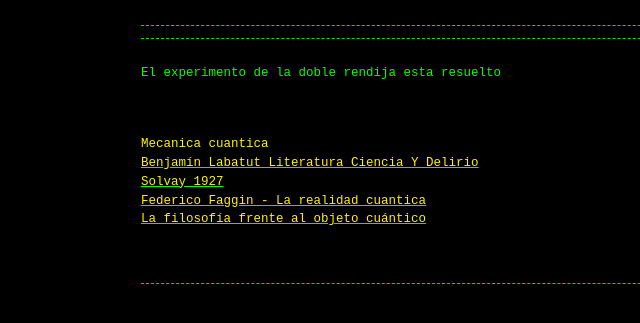
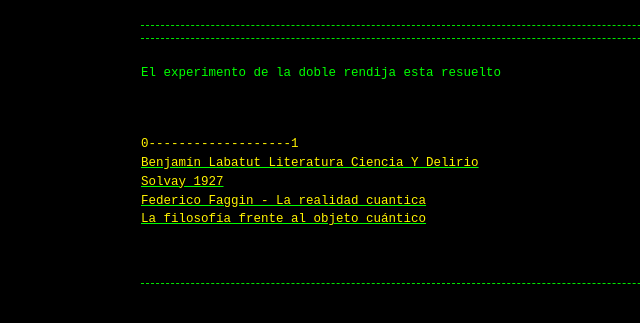
Before and after one commit to Guerrillaradio/doble_rendija, a Jekyll site: the page built from index.md, in a window 1280 px wide. Shown: the top 323 px of the page, without its empty margins (199-839 px from the left). Built offline with Jekyll 4.4.1, drawn with Linux system fonts in a browser that asks for light colours; our own code applies the rules of GitHub Pages for plain Markdown files.

Commit message:
Update index.md

```diff
--- a/index.md
+++ b/index.md
@@ -1,7 +1,7 @@
 <p>El experimento de la doble rendija esta resuelto
 
 
-<div><font color="#fff300">Mecanica cuantica</font></div><div></div><div><font color="#fff300"> </font><font color="#fff300"> </font></div>
+<div><font color="#fff300">0-------------------1</font></div><div></div><div><font color="#fff300"> </font><font color="#fff300"> </font></div>
 <a href="https://archive.org/details/btg-talks-benjamin-labatut-literatura-ciencia-y-delirio_202505"><div><font color="#fff300">Benjamín Labatut Literatura Ciencia Y Delirio</font></div><div></div><div><font color="#fff300"> </font><font color="#fff300"> </font></div>
 <a href="https://www.bbc.com/mundo/articles/cmm9vdndzdeo"><div><font color="#fff300">Solvay 1927</font></div><div></div><div><font color="#fff300"> </font><font color="#fff300"> </font></div>
 <a href="https://archive.org/details/federico-faggin-la-realidad-cuantica"><div><font color="#fff300">Federico Faggin - La realidad cuantica</font></div><div></div><div><font color="#fff300"> </font><font color="#fff300"> </font></div>
```
